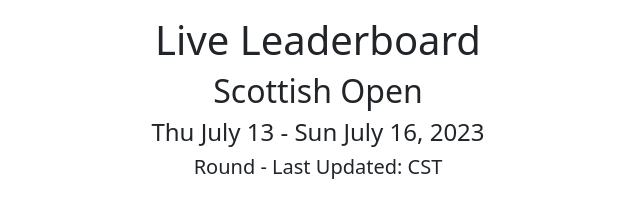
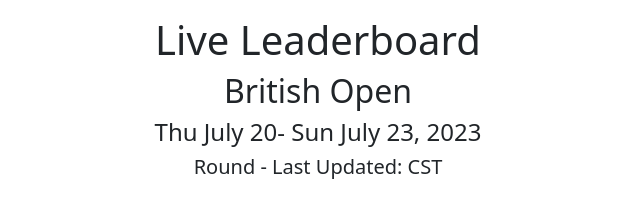
Before and after one commit to Schless09/golfstats, a Next.js app: page / in a window 1280 px wide. Shown: the top 197 px of the page, without its empty margins (322-962 px from the left). Built offline with nearby package versions, Linux system fonts and the light colour scheme; no server answers.

Commit message:
updated british open commit.

```diff
--- a/pages/index.js
+++ b/pages/index.js
@@ -79,8 +79,8 @@
         <title>Tubesteaks @ the Turn</title>
       </Head>
       <h1 className="text-center">Live Leaderboard</h1>
-      <h2 className="text-center">Scottish Open</h2>
-      <h4 className="text-center">Thu July 13 - Sun July 16, 2023</h4>
+      <h2 className="text-center">British Open</h2>
+      <h4 className="text-center">Thu July 20- Sun July 23, 2023</h4>
       <h5 className="text-center">
         Round {roundId} {roundStatus} - Last Updated: {lastUpdated} CST
       </h5>
```
